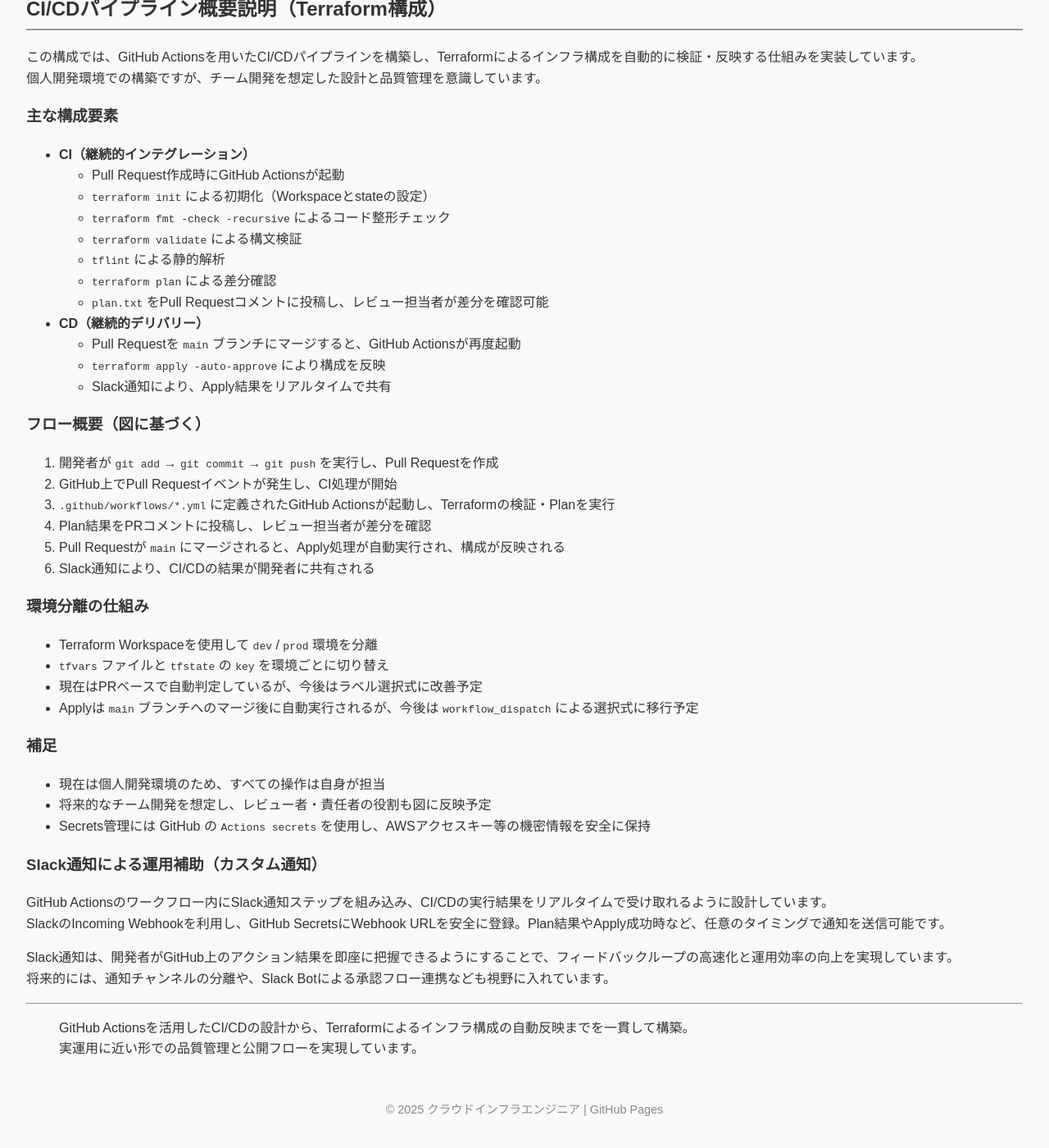
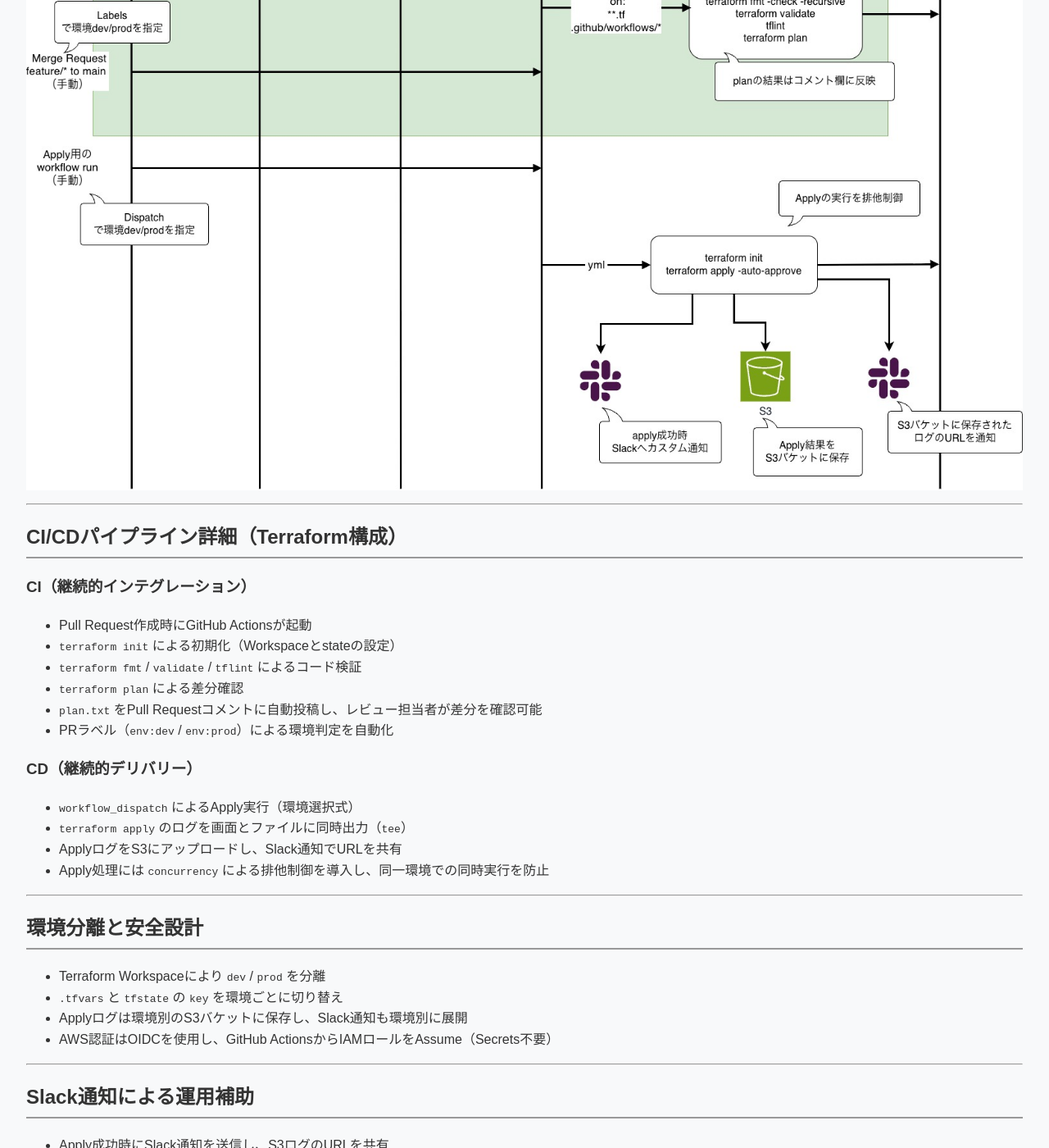
Before and after one commit to cloudrobo48/aws-cloud, a Jekyll site: the page built from docs/projects/terraform-cicd.md, in a window 1280 px wide and 1400 px high, scrolled down 1274 px. Shown: the whole window at 82% size. Built offline with Jekyll 4.4.1, drawn with Linux system fonts in a browser that asks for light colours; our own code applies the rules of GitHub Pages for plain Markdown files; some of the changed text lies outside the part shown.

Commit message:
update terraform ci/cd

```diff
--- a/docs/projects/terraform-cicd.md
+++ b/docs/projects/terraform-cicd.md
@@ -2,66 +2,77 @@
 layout: default
 ---
 
-# TerraformによるCI/CDパイプライン
+# TerraformによるCI/CDパイプライン構築例
 
 [← 前のページに戻る](/docs/aws-hands-on.html)
+
+## 概要
+
+このページでは、TerraformとGitHub Actionsを用いたCI/CDパイプラインの構築例を紹介します。
+個人開発環境での実装ですが、**チーム開発・現場運用を前提とした設計・再現性・通知設計**までを意識して構成しています。
+「この構成を導入すれば、現場でちゃんと回る」──そう思ってもらえることを目的にまとめています。
+
+---
+
+## ✅ アピールポイント
+
+- **語れる構成**：CI/CDの各ステップに明確な意図と設計理由があり、説明・教育・改善が可能
+- **再現性と運用性**：Applyログの保存・Slack通知・環境分離など、実運用に必要な仕組みを網羅
+- **チーム対応力**：PRラベルによる環境判定、Slack通知によるフィードバック設計など、複数人開発を前提とした構成
+- **安全性と信頼性**：OIDCによるAWS認証、Apply排他制御、Secrets管理など、セキュリティと安定性を両立
+
+---
 
 ## CI/CDパイプライン構成図
 
 ![CI/CDフロー]({{ site.baseurl }}/images/CICD-Terraform_SPA.jpg)
 
-## CI/CDパイプライン概要説明（Terraform構成）
+---
 
-この構成では、GitHub Actionsを用いたCI/CDパイプラインを構築し、Terraformによるインフラ構成を自動的に検証・反映する仕組みを実装しています。
-個人開発環境での構築ですが、チーム開発を想定した設計と品質管理を意識しています。
+## CI/CDパイプライン詳細（Terraform構成）
 
-### 主な構成要素
+### CI（継続的インテグレーション）
 
-- **CI（継続的インテグレーション）**
-  - Pull Request作成時にGitHub Actionsが起動
-  - `terraform init` による初期化（Workspaceとstateの設定）
-  - `terraform fmt -check -recursive` によるコード整形チェック
-  - `terraform validate` による構文検証
-  - `tflint` による静的解析
-  - `terraform plan` による差分確認
-  - `plan.txt` をPull Requestコメントに投稿し、レビュー担当者が差分を確認可能
+- Pull Request作成時にGitHub Actionsが起動
+- `terraform init` による初期化（Workspaceとstateの設定）
+- `terraform fmt` / `validate` / `tflint` によるコード検証
+- `terraform plan` による差分確認
+- `plan.txt` をPull Requestコメントに自動投稿し、レビュー担当者が差分を確認可能
+- PRラベル（`env:dev` / `env:prod`）による環境判定を自動化
 
-- **CD（継続的デリバリー）**
-  - Pull Requestを `main` ブランチにマージすると、GitHub Actionsが再度起動
-  - `terraform apply -auto-approve` により構成を反映
-  - Slack通知により、Apply結果をリアルタイムで共有
+### CD（継続的デリバリー）
 
-### フロー概要（図に基づく）
-
-1. 開発者が `git add` → `git commit` → `git push` を実行し、Pull Requestを作成
-2. GitHub上でPull Requestイベントが発生し、CI処理が開始
-3. `.github/workflows/*.yml` に定義されたGitHub Actionsが起動し、Terraformの検証・Planを実行
-4. Plan結果をPRコメントに投稿し、レビュー担当者が差分を確認
-5. Pull Requestが `main` にマージされると、Apply処理が自動実行され、構成が反映される
-6. Slack通知により、CI/CDの結果が開発者に共有される
-
-### 環境分離の仕組み
-
-- Terraform Workspaceを使用して `dev` / `prod` 環境を分離
-- `tfvars` ファイルと `tfstate` の `key` を環境ごとに切り替え
-- 現在はPRベースで自動判定しているが、今後はラベル選択式に改善予定
-- Applyは `main` ブランチへのマージ後に自動実行されるが、今後は `workflow_dispatch` による選択式に移行予定
-
-### 補足
-
-- 現在は個人開発環境のため、すべての操作は自身が担当
-- 将来的なチーム開発を想定し、レビュー者・責任者の役割も図に反映予定
-- Secrets管理には GitHub の `Actions secrets` を使用し、AWSアクセスキー等の機密情報を安全に保持
-
-### Slack通知による運用補助（カスタム通知）
-
-GitHub Actionsのワークフロー内にSlack通知ステップを組み込み、CI/CDの実行結果をリアルタイムで受け取れるように設計しています。
-SlackのIncoming Webhookを利用し、GitHub SecretsにWebhook URLを安全に登録。Plan結果やApply成功時など、任意のタイミングで通知を送信可能です。
-
-Slack通知は、開発者がGitHub上のアクション結果を即座に把握できるようにすることで、フィードバックループの高速化と運用効率の向上を実現しています。
-将来的には、通知チャンネルの分離や、Slack Botによる承認フロー連携なども視野に入れています。
+- `workflow_dispatch` によるApply実行（環境選択式）
+- `terraform apply` のログを画面とファイルに同時出力（`tee`）
+- ApplyログをS3にアップロードし、Slack通知でURLを共有
+- Apply処理には `concurrency` による排他制御を導入し、同一環境での同時実行を防止
 
 ---
 
-> GitHub Actionsを活用したCI/CDの設計から、Terraformによるインフラ構成の自動反映までを一貫して構築。
-> 実運用に近い形での品質管理と公開フローを実現しています。
+## 環境分離と安全設計
+
+- Terraform Workspaceにより `dev` / `prod` を分離
+- `.tfvars` と `tfstate` の `key` を環境ごとに切り替え
+- Applyログは環境別のS3バケットに保存し、Slack通知も環境別に展開
+- AWS認証はOIDCを使用し、GitHub ActionsからIAMロールをAssume（Secrets不要）
+
+---
+
+## Slack通知による運用補助
+
+- Apply成功時にSlack通知を送信し、S3ログのURLを共有
+- ログは誰でも閲覧可能なURLとして通知され、トラブルシュートやレビューに活用可能
+- 今後はSlack Botによる承認フロー連携や通知チャンネルの分離も視野に
+
+---
+
+## 補足
+
+- 現在は個人開発環境ですが、チーム開発・現場導入を前提とした設計思想で構築
+- 構成図・README・通知設計まで一貫して整備し、説明・教育・改善が可能な状態
+- 「語れる構成」「任せられる構成」として、現場導入・案件対応に活用できるレベルを目指しています
+
+---
+
+> Terraform × GitHub ActionsによるCI/CD構成を、運用・通知・安全性まで含めて一貫して設計。
+> 「この人に任せれば、現場でちゃんと回る」──そう思ってもらえる構成を目指しました。
```
Also changed, not shown: images/CICD-Terraform_SPA.jpg.
